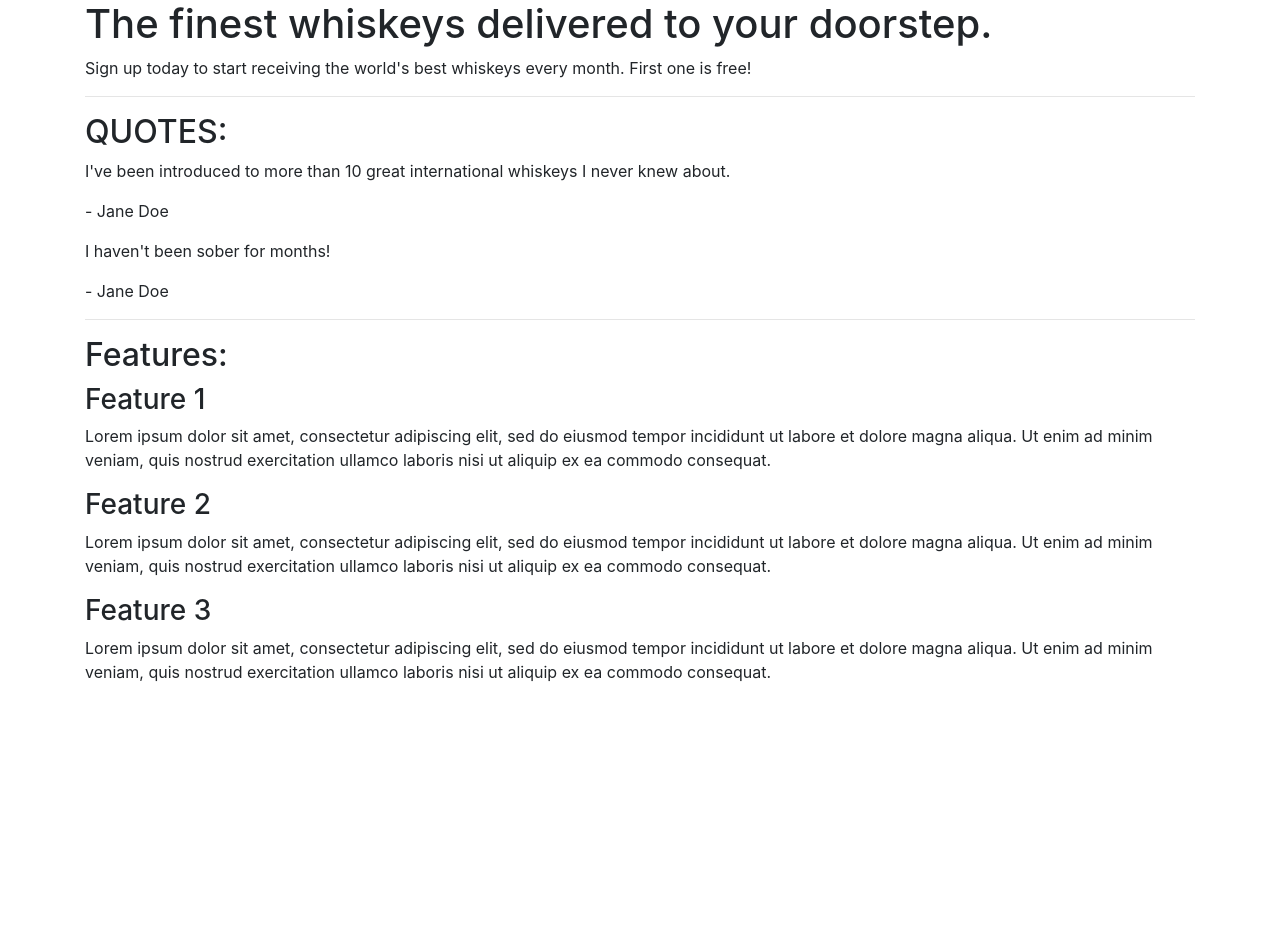
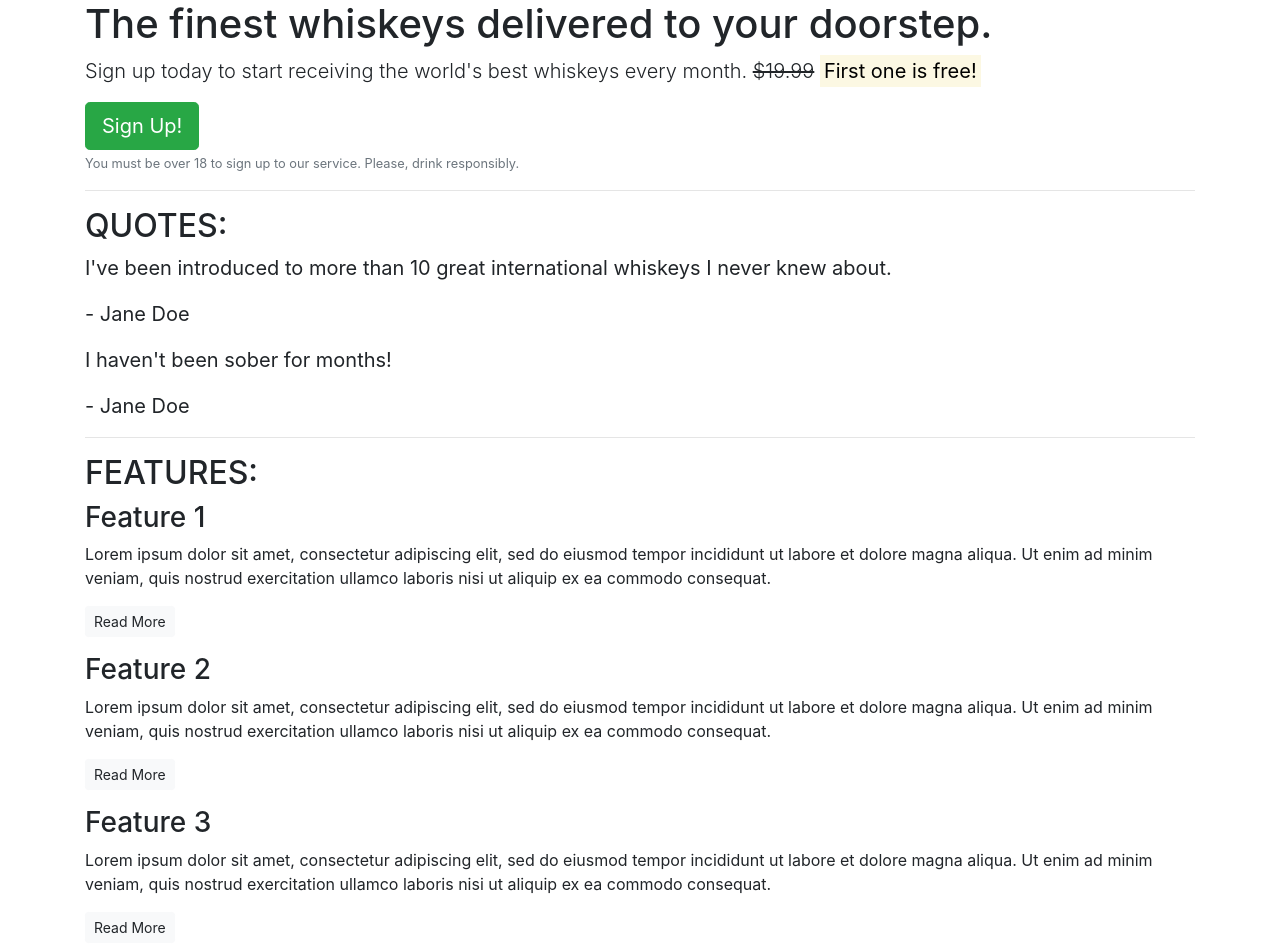
Before and after one commit to christianlund2/bootstrap, a plain HTML site: page index.html in a window 1280 px wide. Before the commit the page ends 800 px from the top, so only its background shows below. Drawn offline with nearby package versions, Linux system fonts and the light colour scheme.

Commit message:
Add button and quote styling

```diff
--- a/index.html
+++ b/index.html
@@ -14,7 +14,10 @@
         <!-- Callout -->
         <section class="callout">
             <h1>The finest whiskeys delivered to your doorstep.</h1>
-            <p>Sign up today to start receiving the world's best whiskeys every month. First one is free!</p>
+            <p class="lead">Sign up today to start receiving the world's best whiskeys every month.
+            <s>$19.99</s> <strong><mark>First one is free!</mark></strong></p>
+            <button class="btn btn-success btn-lg">Sign Up!</button>
+            <p class="text-muted"><small>You must be over 18 to sign up to our service. Please, drink responsibly.</small></p>
         </section>
         <!-- /.callout -->
         <hr>
@@ -22,32 +25,35 @@
         <!-- Quotes -->
         <section class="quotes">
             <h2 class="text-uppercase">Quotes:</h2>
-            <div class="quote">
+            <blockquote class="blockquote">
                 <p>I've been introduced to more than 10 great international whiskeys I never knew about.</p>
                 <p>- Jane Doe</p>
-            </div>
-            <div class="quote">
+            </blockquote>
+            <blockquote class="blockquote">
                 <p>I haven't been sober for months!</p>
                 <p>- Jane Doe</p>
-            </div>
+            </blockquote>
         </section>
         <!-- /.quotes -->
         <hr>
 
         <!-- Features -->
         <section class="features">
-            <h2>Features:</h2>
+            <h2 class="text-uppercase">Features:</h2>
             <div class="feature">
                 <h3>Feature 1</h3>
                 <p>Lorem ipsum dolor sit amet, consectetur adipiscing elit, sed do eiusmod tempor incididunt ut labore et dolore magna aliqua. Ut enim ad minim veniam, quis nostrud exercitation ullamco laboris nisi ut aliquip ex ea commodo consequat.</p>
+                <p><a class="btn btn-sm btn-light" href="">Read More</a></p>
             </div>
             <div class="feature">
                 <h3>Feature 2</h3>
                 <p>Lorem ipsum dolor sit amet, consectetur adipiscing elit, sed do eiusmod tempor incididunt ut labore et dolore magna aliqua. Ut enim ad minim veniam, quis nostrud exercitation ullamco laboris nisi ut aliquip ex ea commodo consequat.</p>
+                <p><a class="btn btn-sm btn-light" href="">Read More</a></p>
             </div>
             <div class="feature">
                 <h3>Feature 3</h3>
                 <p>Lorem ipsum dolor sit amet, consectetur adipiscing elit, sed do eiusmod tempor incididunt ut labore et dolore magna aliqua. Ut enim ad minim veniam, quis nostrud exercitation ullamco laboris nisi ut aliquip ex ea commodo consequat.</p>
+                <p><a class="btn btn-sm btn-light" href="">Read More</a></p>
             </div>
         </section>
         <!-- /.features -->
```
